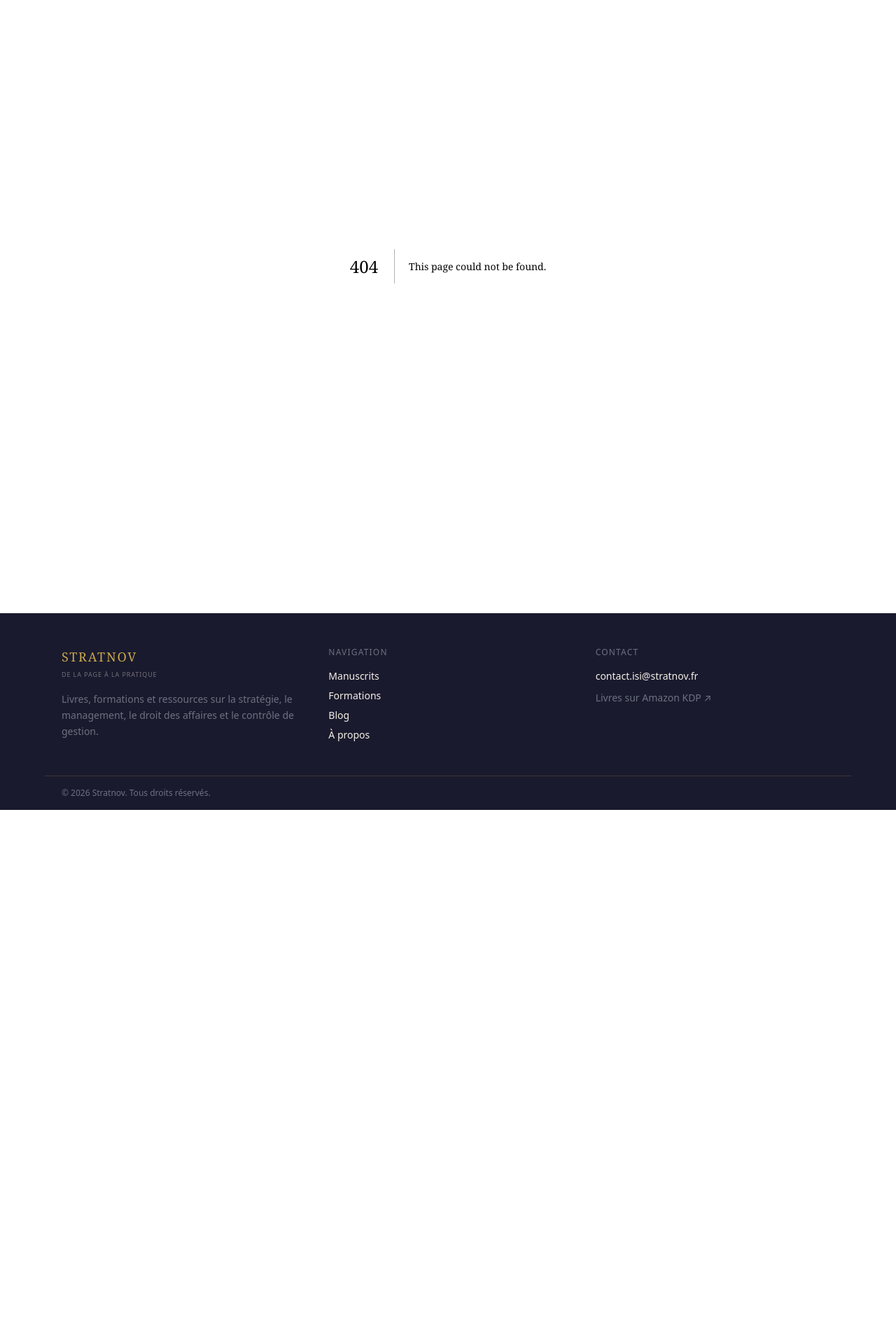
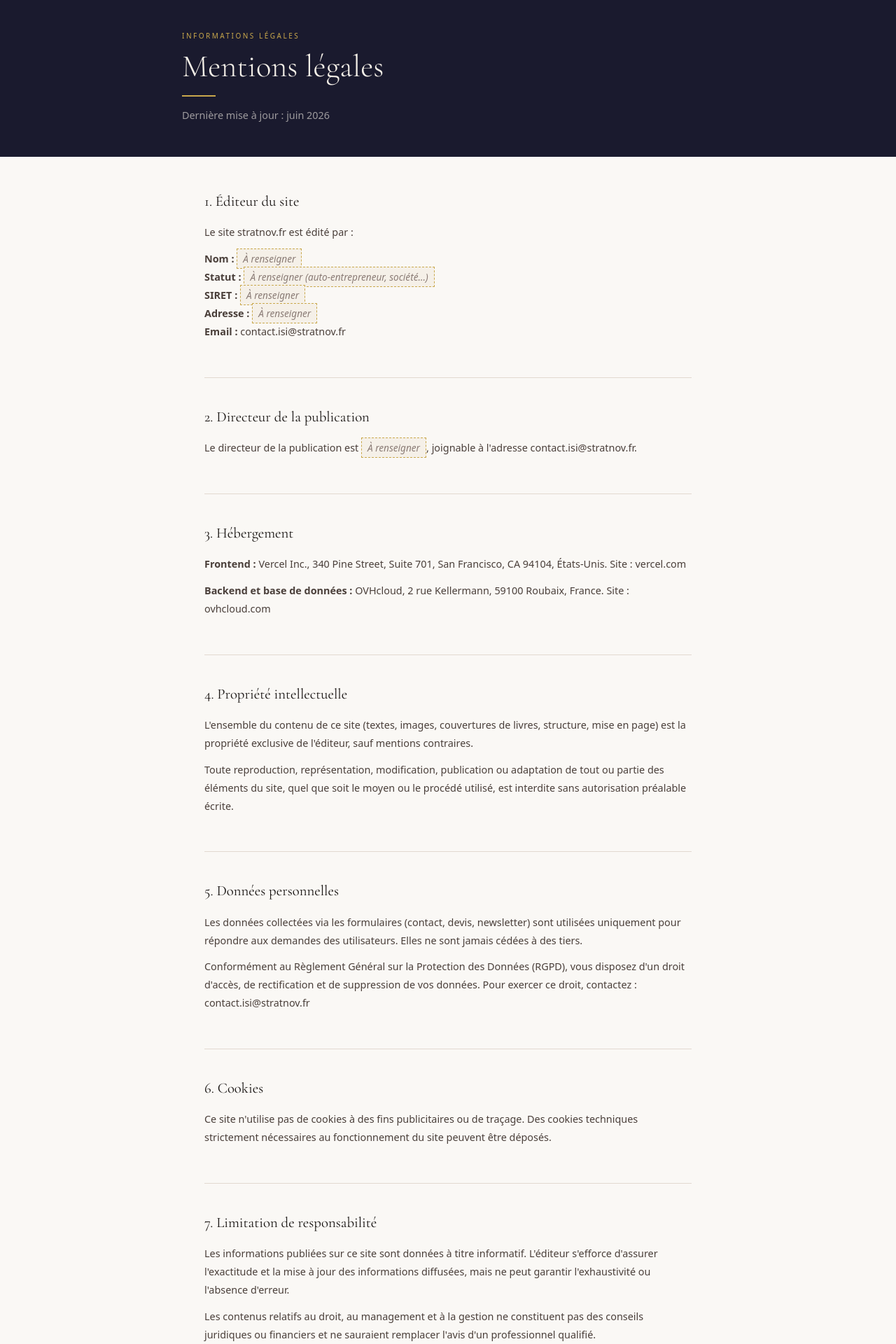
Before and after one commit to BON202/stratnov-frontend, a Next.js app: page /mentions-legales in a window 1280 px wide. Before the commit this address had no page. Shown: the part 80-2000 px from the top of the page at 70% size. Before the commit the page ends 1237 px from the top, so only its background shows below. Built offline with nearby package versions, Linux system fonts and the light colour scheme.

Commit message:
Mentions légales

```diff
--- /dev/null
+++ b/app/mentions-legales/page.tsx
@@ -0,0 +1,103 @@
+export default function MentionsLegalesPage() {
+  return (
+    <div style={{ fontFamily: 'system-ui, sans-serif', background: '#faf8f5', minHeight: '100vh' }}>
+      <style>{`
+        @import url('https://fonts.googleapis.com/css2?family=Cormorant+Garamond:ital,wght@0,300;0,400&display=swap');
+        .ml-section { margin-bottom: 2.5rem; padding-bottom: 2.5rem; border-bottom: 1px solid #e2d9d0; }
+        .ml-section:last-child { border-bottom: none; }
+        .ml-h2 { font-family: 'Cormorant Garamond', Georgia, serif; font-size: 1.3rem; font-weight: 400; color: #1a1614; margin-bottom: 1rem; }
+        .ml-p { font-size: .9rem; color: #4a3f3a; line-height: 1.8; margin-bottom: .75rem; }
+        .ml-placeholder { background: #f5f0e8; border: 1px dashed #c9a84c; padding: .25rem .5rem; font-size: .85rem; color: #8a7b75; font-style: italic; display: inline; }
+      `}</style>
+
+      {/* Header */}
+      <div style={{ background: '#1a1a2e', color: '#f5f0e8', padding: '4rem 2rem 3rem' }}>
+        <div style={{ maxWidth: 760, margin: '0 auto' }}>
+          <p style={{ fontSize: 10, letterSpacing: '.25em', textTransform: 'uppercase', color: '#c9a84c', marginBottom: '.75rem' }}>Informations légales</p>
+          <h1 style={{ fontFamily: 'Cormorant Garamond, Georgia, serif', fontSize: '2.8rem', fontWeight: 300, lineHeight: 1.1 }}>
+            Mentions légales
+          </h1>
+          <div style={{ width: 48, height: 2, background: '#c9a84c', margin: '1rem 0' }}></div>
+          <p style={{ color: 'rgba(245,240,232,.6)', fontSize: '.9rem' }}>Dernière mise à jour : juin 2026</p>
+        </div>
+      </div>
+
+      <div style={{ maxWidth: 760, margin: '0 auto', padding: '3rem 2rem' }}>
+
+        <div className="ml-section">
+          <h2 className="ml-h2">1. Éditeur du site</h2>
+          <p className="ml-p">Le site stratnov.fr est édité par :</p>
+          <p className="ml-p">
+            <strong>Nom :</strong> <span className="ml-placeholder">À renseigner</span><br />
+            <strong>Statut :</strong> <span className="ml-placeholder">À renseigner (auto-entrepreneur, société...)</span><br />
+            <strong>SIRET :</strong> <span className="ml-placeholder">À renseigner</span><br />
+            <strong>Adresse :</strong> <span className="ml-placeholder">À renseigner</span><br />
+            <strong>Email :</strong> contact.isi@stratnov.fr
+          </p>
+        </div>
+
+        <div className="ml-section">
+          <h2 className="ml-h2">2. Directeur de la publication</h2>
+          <p className="ml-p">
+            Le directeur de la publication est <span className="ml-placeholder">À renseigner</span>, joignable à l'adresse contact.isi@stratnov.fr.
+          </p>
+        </div>
+
+        <div className="ml-section">
+          <h2 className="ml-h2">3. Hébergement</h2>
+          <p className="ml-p">
+            <strong>Frontend :</strong> Vercel Inc., 340 Pine Street, Suite 701, San Francisco, CA 94104, États-Unis. Site : vercel.com
+          </p>
+          <p className="ml-p">
+            <strong>Backend et base de données :</strong> OVHcloud, 2 rue Kellermann, 59100 Roubaix, France. Site : ovhcloud.com
+          </p>
+        </div>
+
+        <div className="ml-section">
+          <h2 className="ml-h2">4. Propriété intellectuelle</h2>
+          <p className="ml-p">
+            L'ensemble du contenu de ce site (textes, images, couvertures de livres, structure, mise en page) est la propriété exclusive de l'éditeur, sauf mentions contraires.
+          </p>
+          <p className="ml-p">
+            Toute reproduction, représentation, modification, publication ou adaptation de tout ou partie des éléments du site, quel que soit le moyen ou le procédé utilisé, est interdite sans autorisation préalable écrite.
+          </p>
+        </div>
+
+        <div className="ml-section">
+          <h2 className="ml-h2">5. Données personnelles</h2>
+          <p className="ml-p">
+            Les données collectées via les formulaires (contact, devis, newsletter) sont utilisées uniquement pour répondre aux demandes des utilisateurs. Elles ne sont jamais cédées à des tiers.
+          </p>
+          <p className="ml-p">
+            Conformément au Règlement Général sur la Protection des Données (RGPD), vous disposez d'un droit d'accès, de rectification et de suppression de vos données. Pour exercer ce droit, contactez : contact.isi@stratnov.fr
+          </p>
+        </div>
+
+        <div className="ml-section">
+          <h2 className="ml-h2">6. Cookies</h2>
+          <p className="ml-p">
+            Ce site n'utilise pas de cookies à des fins publicitaires ou de traçage. Des cookies techniques strictement nécessaires au fonctionnement du site peuvent être déposés.
+          </p>
+        </div>
+
+        <div className="ml-section">
+          <h2 className="ml-h2">7. Limitation de responsabilité</h2>
+          <p className="ml-p">
+            Les informations publiées sur ce site sont données à titre informatif. L'éditeur s'efforce d'assurer l'exactitude et la mise à jour des informations diffusées, mais ne peut garantir l'exhaustivité ou l'absence d'erreur.
+          </p>
+          <p className="ml-p">
+            Les contenus relatifs au droit, au management et à la gestion ne constituent pas des conseils juridiques ou financiers et ne sauraient remplacer l'avis d'un professionnel qualifié.
+          </p>
+        </div>
+
+        <div className="ml-section">
+          <h2 className="ml-h2">8. Droit applicable</h2>
+          <p className="ml-p">
+            Le présent site est soumis au droit français. Tout litige relatif à son utilisation sera soumis à la compétence exclusive des tribunaux français.
+          </p>
+        </div>
+
+      </div>
+    </div>
+  )
+}
--- a/components/layout/Footer.tsx
+++ b/components/layout/Footer.tsx
@@ -19,6 +19,7 @@ export default function Footer() {
               { href: '/formations', label: 'Formations' },
               { href: '/blog', label: 'Blog' },
               { href: '/about', label: 'À propos' },
+              { href: '/mentions-legales', label: 'Mentions légales' },
             ].map(l => (
               <li key={l.href}>
                 <Link href={l.href} className="hover:text-or transition-colors">{l.label}</Link>
@@ -39,6 +40,9 @@ export default function Footer() {
       <div className="border-t border-or border-opacity-20 px-6 py-4 max-w-6xl mx-auto">
         <p className="text-xs text-brume">© {new Date().getFullYear()} Stratnov. Tous droits réservés.</p>
       </div>
+      <li>
+  <Link href="/mentions-legales" className="hover:text-or transition-colors">Mentions légales</Link>
+</li>
     </footer>
   )
 }
```
